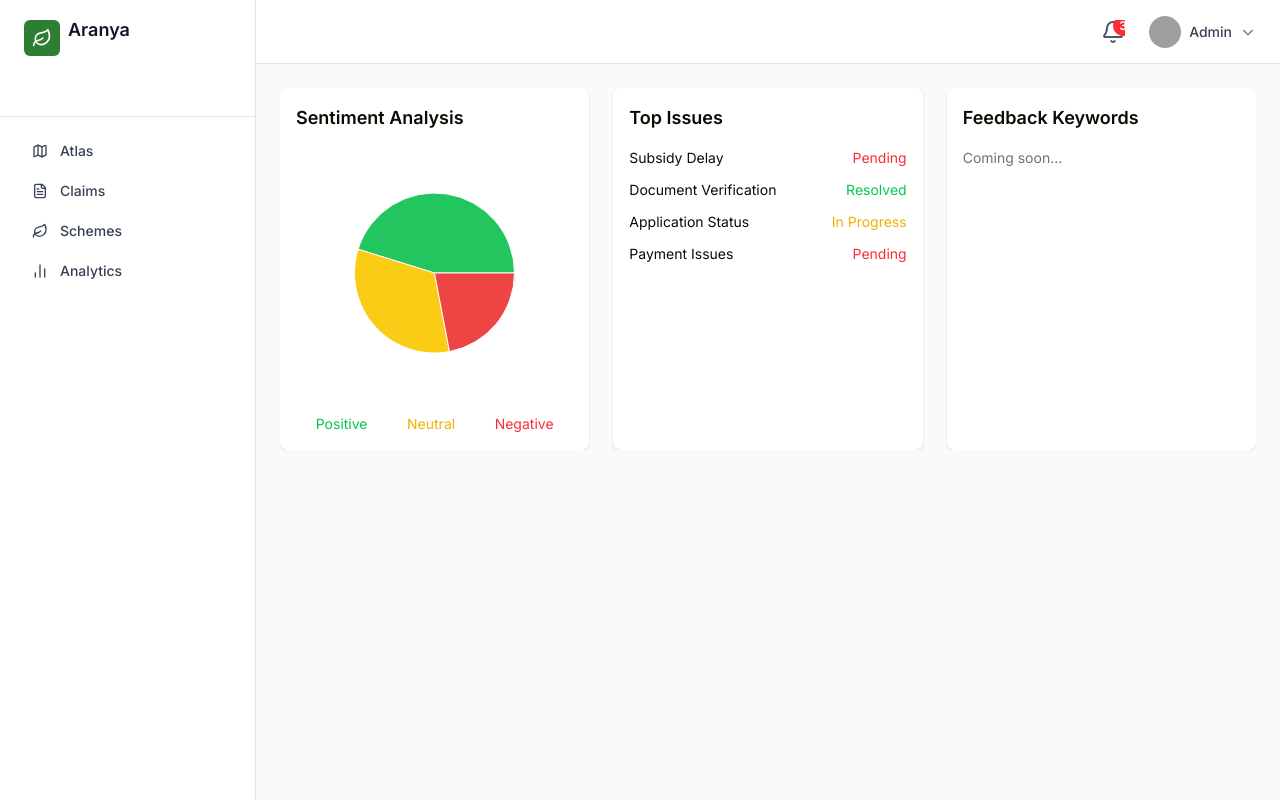
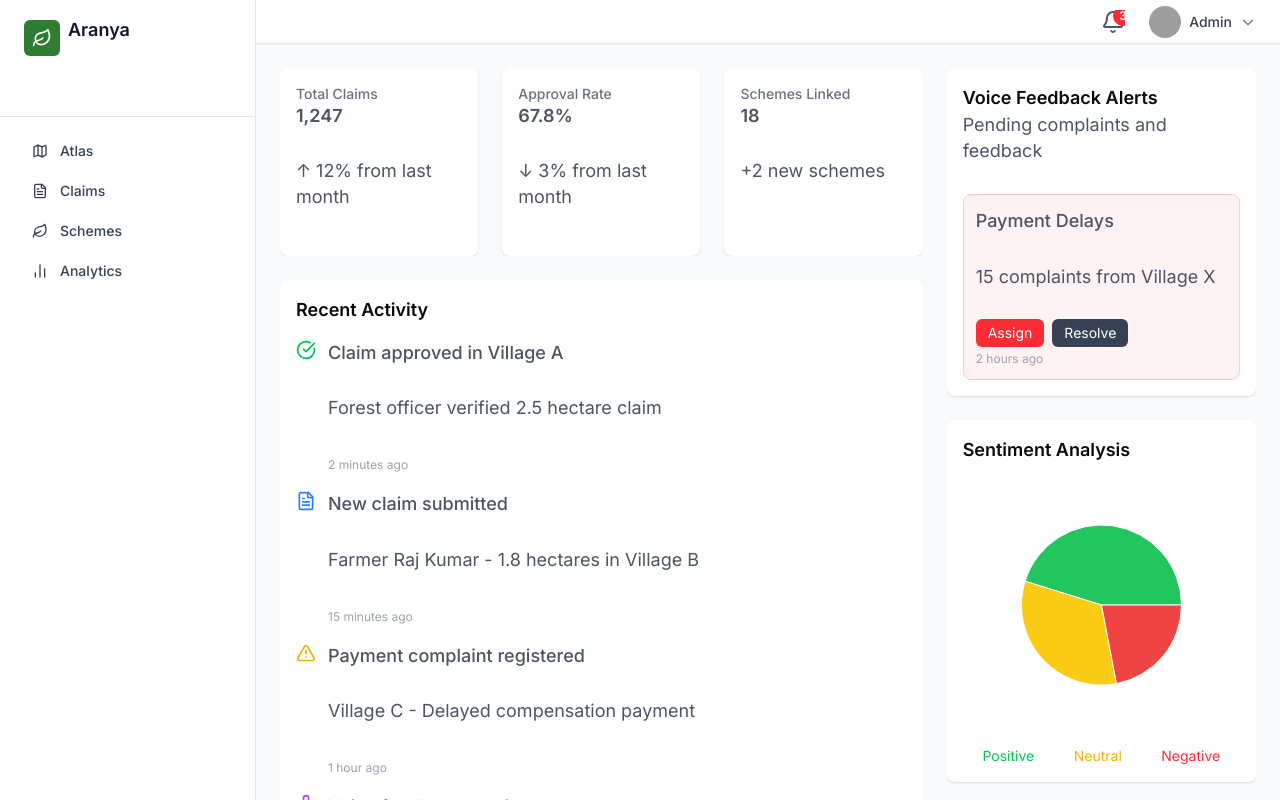
Before and after one commit to shravaniBeni/ARANYA, a React (Vite) app in the folder client/: page /dashboard in a window 1280 px wide. Built offline with nearby package versions, Linux system fonts and the light colour scheme; grey boxes are pictures that could not be loaded.

Commit message:
changes done

```diff
--- a/client/src/components/Dashboard/Analytics.tsx
+++ b/client/src/components/Dashboard/Analytics.tsx
@@ -1,22 +1,137 @@
 "use client";
 import { PieChart, Pie, Cell, ResponsiveContainer, Tooltip } from "recharts";
+import { CheckCircle, FileText, AlertTriangle, Mic, Leaf } from "lucide-react";
 
-const data = [
+const sentimentData = [
   { name: "Positive", value: 45.2, color: "#22c55e" },
   { name: "Neutral", value: 32.8, color: "#facc15" },
   { name: "Negative", value: 22.0, color: "#ef4444" },
 ];
 
+const activities = [
+  {
+    id: 1,
+    icon: <CheckCircle className="w-5 h-5 text-green-500" />,
+    title: "Claim approved in Village A",
+    desc: "Forest officer verified 2.5 hectare claim",
+    time: "2 minutes ago",
+  },
+  {
+    id: 2,
+    icon: <FileText className="w-5 h-5 text-blue-500" />,
+    title: "New claim submitted",
+    desc: "Farmer Raj Kumar - 1.8 hectares in Village B",
+    time: "15 minutes ago",
+  },
+  {
+    id: 3,
+    icon: <AlertTriangle className="w-5 h-5 text-yellow-500" />,
+    title: "Payment complaint registered",
+    desc: "Village C - Delayed compensation payment",
+    time: "1 hour ago",
+  },
+  {
+    id: 4,
+    icon: <Mic className="w-5 h-5 text-purple-500" />,
+    title: "Voice feedback received",
+    desc: "Audio complaint about scheme awareness",
+    time: "2 hours ago",
+  },
+  {
+    id: 5,
+    icon: <Leaf className="w-5 h-5 text-green-600" />,
+    title: "Scheme enrollment completed",
+    desc: "25 farmers enrolled in Village A conservation program",
+    time: "3 hours ago",
+  },
+];
+
 export default function Analytics() {
   return (
     <div className="grid grid-cols-1 lg:grid-cols-3 gap-6">
+      {/* Left side main content */}
+      <div className="lg:col-span-2 space-y-6">
+        {/* Top 3 analytics cards */}
+        <div className="grid grid-cols-1 md:grid-cols-3 gap-6">
+          {/* Total Claims */}
+          <div className="bg-white shadow rounded-lg p-4">
+            <h2 className="text-sm font-medium text-gray-500">Total Claims</h2>
+            <p className="text-2xl font-bold">1,247</p>
+            <p className="text-sm text-green-500">↑ 12% from last month</p>
+          </div>
+          {/* Approval Rate */}
+          <div className="bg-white shadow rounded-lg p-4">
+            <h2 className="text-sm font-medium text-gray-500">Approval Rate</h2>
+            <p className="text-2xl font-bold">67.8%</p>
+            <p className="text-sm text-red-500">↓ 3% from last month</p>
+          </div>
+          {/* Schemes Linked */}
+          <div className="bg-white shadow rounded-lg p-4">
+            <h2 className="text-sm font-medium text-gray-500">Schemes Linked</h2>
+            <p className="text-2xl font-bold">18</p>
+            <p className="text-sm text-green-500">+2 new schemes</p>
+          </div>
+        </div>
+
+        {/* Recent Activity Feed */}
+        <div className="bg-white shadow rounded-lg p-4">
+          <h2 className="text-lg font-semibold mb-4">Recent Activity</h2>
+          <ul className="space-y-4">
+            {activities.map((activity) => (
+              <li key={activity.id} className="flex items-start gap-3">
+                <div className="flex-shrink-0">{activity.icon}</div>
+                <div>
+                  <p className="text-sm font-medium text-gray-900">
+                    {activity.title}
+                  </p>
+                  <p className="text-sm text-gray-500">{activity.desc}</p>
+                  <span className="text-xs text-gray-400">{activity.time}</span>
+                </div>
+              </li>
+            ))}
+          </ul>
+        </div>
+      </div>
+
+      {/* Right sidebar */}
+      <div className="space-y-6">
+        {/* Voice Feedback Alerts */}
+        <div className="bg-white shadow rounded-lg p-4">
+          <h2 className="text-lg font-semibold">Voice Feedback Alerts</h2>
+          <p className="text-sm text-gray-500 mb-3">
+            Pending complaints and feedback
+          </p>
+          <div className="p-3 bg-red-50 border border-red-200 rounded-lg">
+            <p className="text-red-700 font-medium">Payment Delays</p>
+            <p className="text-sm text-gray-600">
+              15 complaints from Village X
+            </p>
+            <div className="flex gap-2 mt-2">
+              <button className="px-3 py-1 bg-red-500 text-white rounded-md text-sm">
+                Assign
+              </button>
+              <button className="px-3 py-1 bg-gray-700 text-white rounded-md text-sm">
+                Resolve
+              </button>
+            </div>
+            <span className="text-xs text-gray-400 block mt-1">
+              2 hours ago
+            </span>
+          </div>
+        </div>
+
         {/* Sentiment Analysis */}
         <div className="bg-white shadow rounded-lg p-4">
           <h2 className="text-lg font-semibold mb-4">Sentiment Analysis</h2>
           <ResponsiveContainer width="100%" height={250}>
             <PieChart>
-            <Pie data={data} dataKey="value" nameKey="name" outerRadius={80}>
-              {data.map((entry, index) => (
+              <Pie
+                data={sentimentData}
+                dataKey="value"
+                nameKey="name"
+                outerRadius={80}
+              >
+                {sentimentData.map((entry, index) => (
                   <Cell key={`cell-${index}`} fill={entry.color} />
                 ))}
               </Pie>
@@ -29,34 +144,6 @@ export default function Analytics() {
             <span className="text-red-500">Negative</span>
           </div>
         </div>
-
-      {/* Top Issues */}
-      <div className="bg-white shadow rounded-lg p-4">
-        <h2 className="text-lg font-semibold mb-4">Top Issues</h2>
-        <ul className="space-y-3 text-sm">
-          <li className="flex justify-between">
-            <span>Subsidy Delay</span>
-            <span className="text-red-500">Pending</span>
-          </li>
-          <li className="flex justify-between">
-            <span>Document Verification</span>
-            <span className="text-green-500">Resolved</span>
-          </li>
-          <li className="flex justify-between">
-            <span>Application Status</span>
-            <span className="text-yellow-500">In Progress</span>
-          </li>
-          <li className="flex justify-between">
-            <span>Payment Issues</span>
-            <span className="text-red-500">Pending</span>
-          </li>
-        </ul>
-      </div>
-
-      {/* Feedback Keywords */}
-      <div className="bg-white shadow rounded-lg p-4">
-        <h2 className="text-lg font-semibold mb-4">Feedback Keywords</h2>
-        <div className="text-gray-500 text-sm">Coming soon...</div>
       </div>
     </div>
   );
```
Lines whose indentation alone changed are shown as unchanged.
